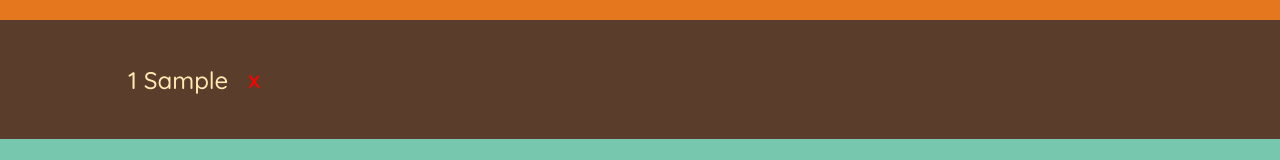
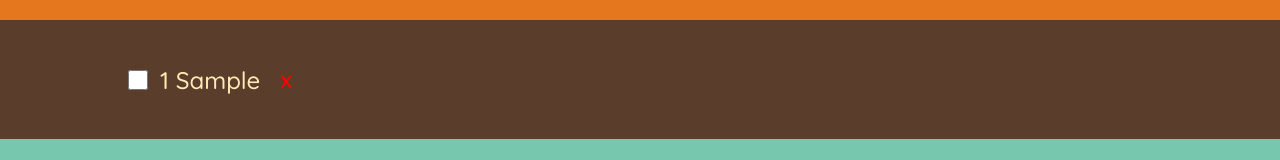
Before and after one commit to UzomaAkpala/Travel-list, a React (Create React App) app: page / in a window 1280 px wide. Both pictures are taken after typing "Sample" into the empty fields and a click on the button "ADD". Shown: the part 257-417 px from the top of the page. Built offline with nearby package versions, Linux system fonts and the light colour scheme.

Commit message:
updating an item

```diff
--- a/src/App.js
+++ b/src/App.js
@@ -10,11 +10,24 @@
   function handleDeleteItem(id) {
     setItems((items) => items.filter((item) => item.id !== id));
   }
+
+  function handleToggleItem(id) {
+    setItems((items) =>
+      items.map((item) =>
+        item.id === id ? { ...item, packed: !item.packed } : item
+      )
+    );
+  }
+
   return (
     <div className="App">
       <Logo />
       <Form onAddItems={handleAddItems} />
-      <PackingList items={items} onDeleteItem={handleDeleteItem} />
+      <PackingList
+        items={items}
+        onDeleteItem={handleDeleteItem}
+        onToggleItem={handleToggleItem}
+      />
       <Stats />
     </div>
   );
@@ -67,21 +80,31 @@
   );
 }
 
-function PackingList({ items, onDeleteItem }) {
+function PackingList({ items, onDeleteItem, onToggleItem }) {
   return (
     <div className="list">
       <ul>
         {items.map((item) => (
-          <Item item={item} key={item.id} onDeleteItem={onDeleteItem} />
+          <Item
+            item={item}
+            key={item.id}
+            onDeleteItem={onDeleteItem}
+            onToggleItem={onToggleItem}
+          />
         ))}
       </ul>
     </div>
   );
 }
 
-function Item({ item, onDeleteItem }) {
+function Item({ item, onDeleteItem, onToggleItem }) {
   return (
     <li>
+      <input
+        type="checkbox"
+        value={item.packed}
+        onChange={() => onToggleItem(item.id)}
+      />
       <span style={item.packed ? { textDecoration: "line-through" } : {}}>
         {item.quantity} {item.description}
       </span>
```
